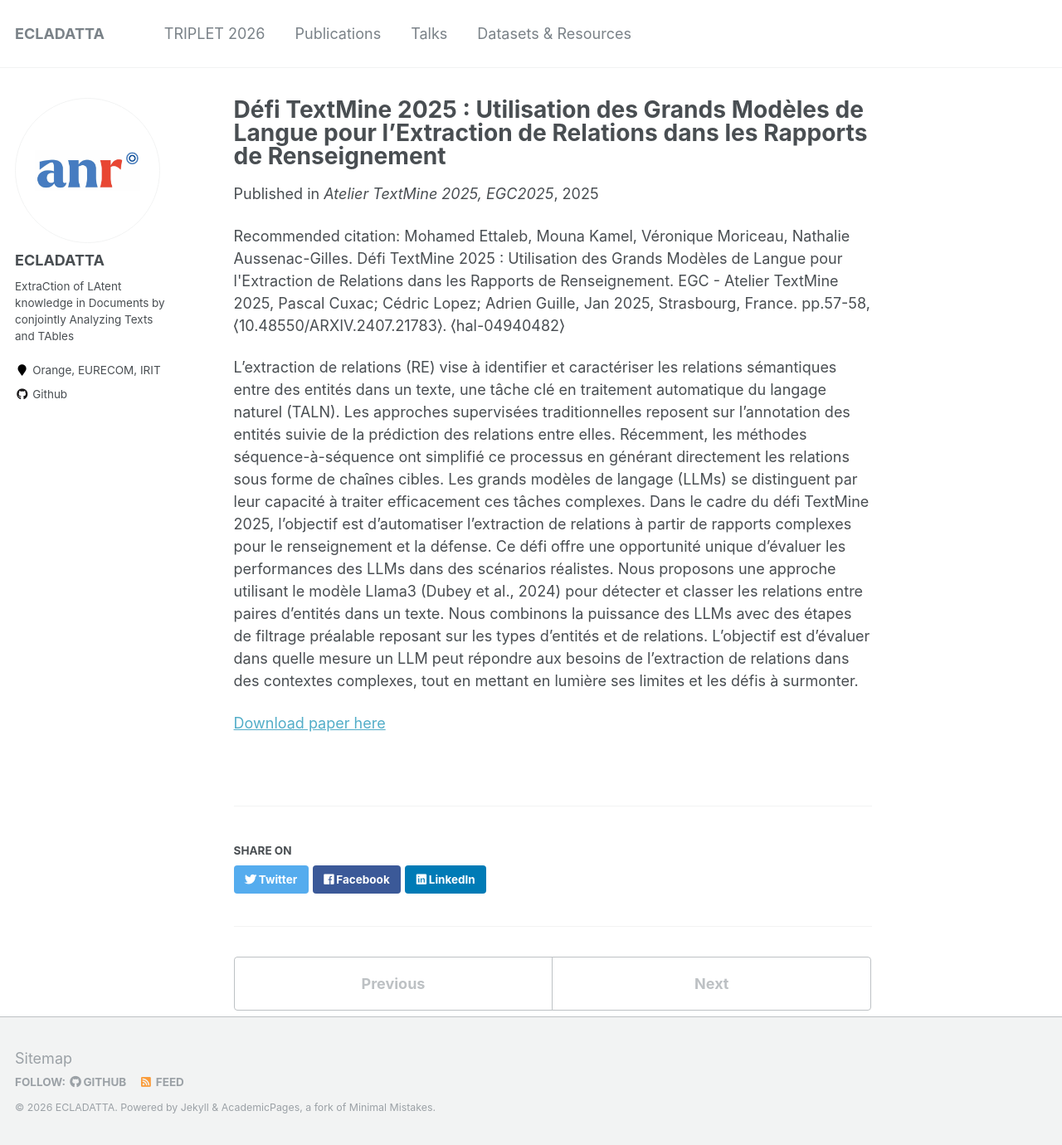
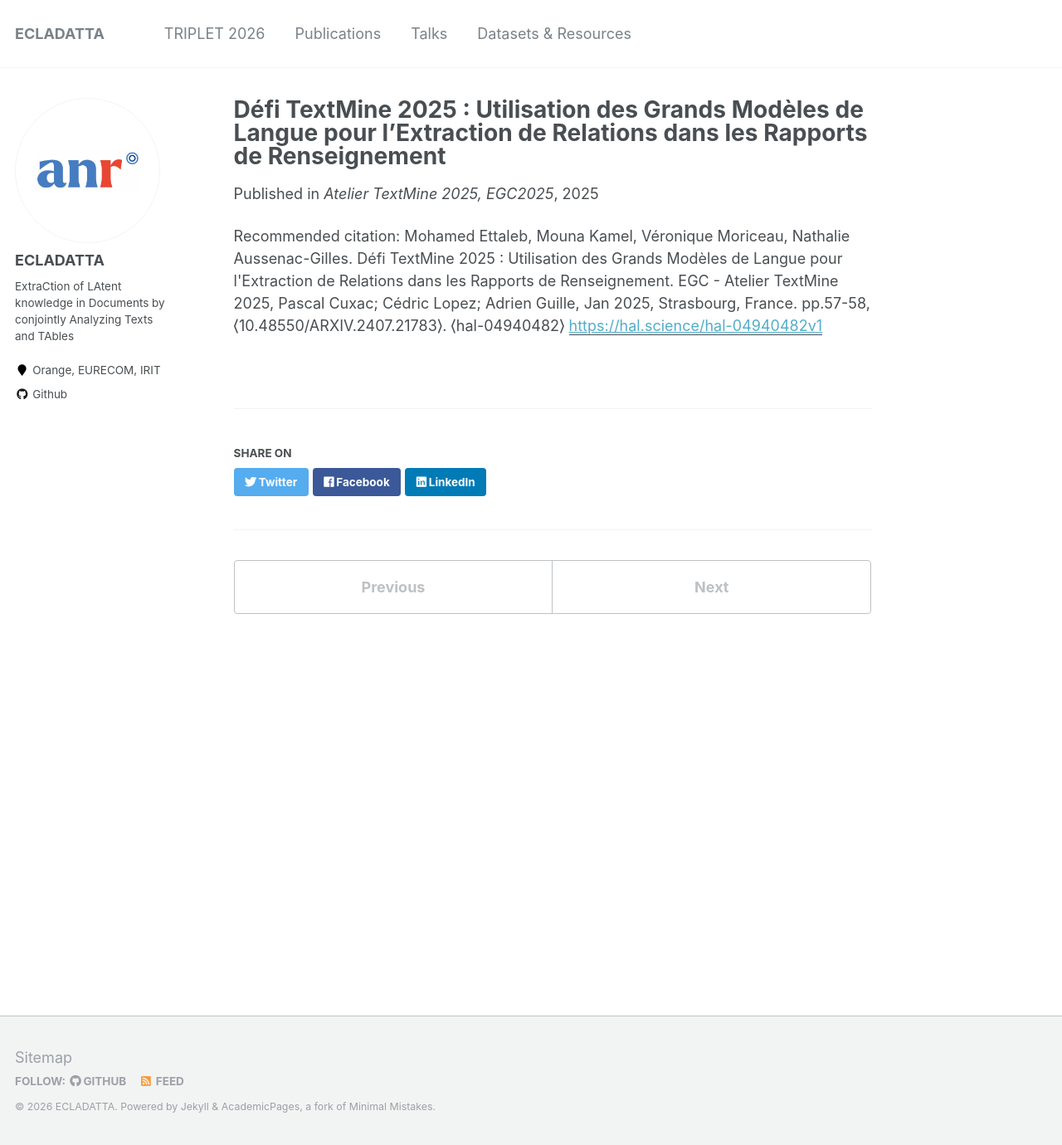
Before and after one commit to ecladatta/ecladatta.github.io, a Jekyll site: the page built from _publications/2025-01-3-paper.md, in a window 1280 px wide and 1380 px high. Shown: the whole window at 83% size. Built offline with Jekyll 4.4.1, drawn with Linux system fonts in a browser that asks for light colours.

Commit message:
Update 2025-01-3-paper.md

```diff
--- a/_publications/2025-01-3-paper.md
+++ b/_publications/2025-01-3-paper.md
@@ -7,8 +7,6 @@ excerpt: "L’extraction de relations (RE) vise à identifier et caractériser l
 venue: "Atelier TextMine 2025, EGC2025"
 location: "Strasbourg, France"
 date: 2025-01-19
+paperurl: https://hal.science/hal-04940482v1
 citation: "Mohamed Ettaleb, Mouna Kamel, Véronique Moriceau, Nathalie Aussenac-Gilles. Défi TextMine 2025 : Utilisation des Grands Modèles de Langue pour l'Extraction de Relations dans les Rapports de Renseignement. EGC - Atelier TextMine 2025, Pascal Cuxac; Cédric Lopez; Adrien Guille, Jan 2025, Strasbourg, France. pp.57-58, ⟨10.48550/ARXIV.2407.21783⟩. ⟨hal-04940482⟩"
 ---
-L’extraction de relations (RE) vise à identifier et caractériser les relations sémantiques entre des entités dans un texte, une tâche clé en traitement automatique du langage naturel (TALN). Les approches supervisées traditionnelles reposent sur l’annotation des entités suivie de la prédiction des relations entre elles. Récemment, les méthodes séquence-à-séquence ont simplifié ce processus en générant directement les relations sous forme de chaînes cibles. Les grands modèles de langage (LLMs) se distinguent par leur capacité à traiter efficacement ces tâches complexes. Dans le cadre du défi TextMine 2025, l’objectif est d’automatiser l’extraction de relations à partir de rapports complexes pour le renseignement et la défense. Ce défi offre une opportunité unique d’évaluer les performances des LLMs dans des scénarios réalistes. Nous proposons une approche utilisant le modèle Llama3 (Dubey et al., 2024) pour détecter et classer les relations entre paires d’entités dans un texte. Nous combinons la puissance des LLMs avec des étapes de filtrage préalable reposant sur les types d’entités et de relations. L’objectif est d’évaluer dans quelle mesure un LLM peut répondre aux besoins de l’extraction de relations dans des contextes complexes, tout en mettant en lumière ses limites et les défis à surmonter.
-
-[Download paper here](https://univ-tlse2.hal.science/IUT_UT3/hal-04940482v1)
```
